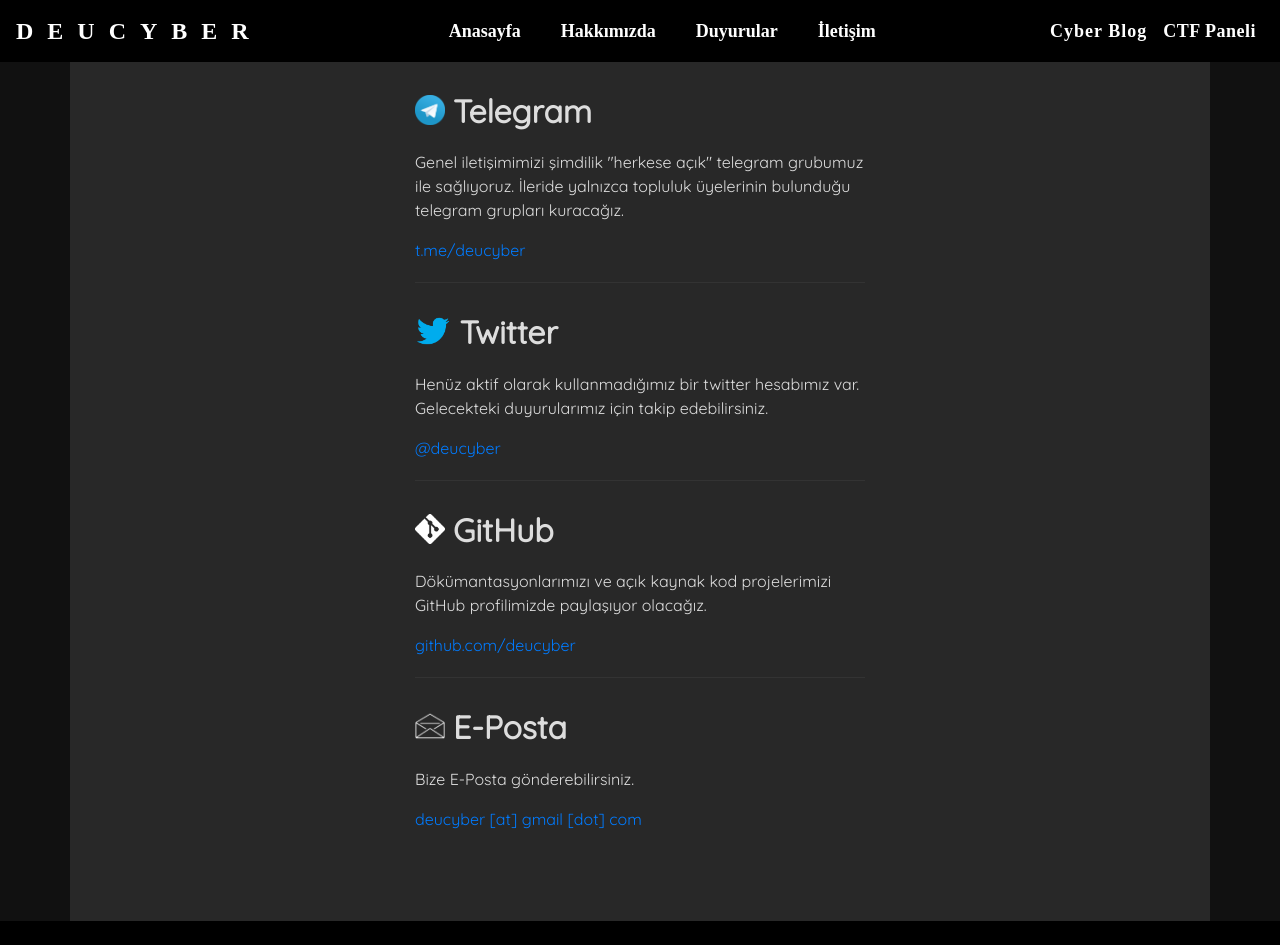
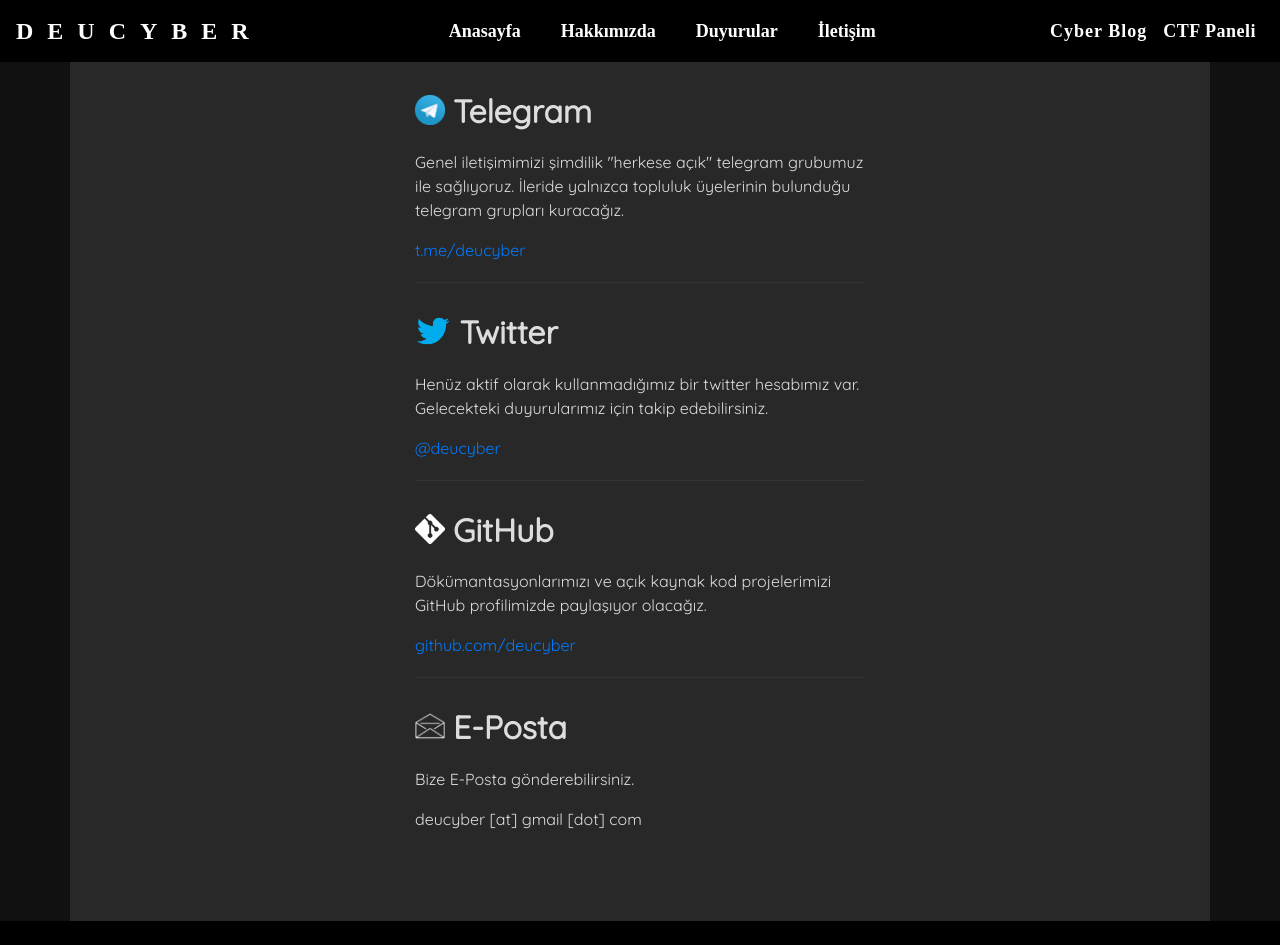
Before and after one commit to deucyber/deucyber-react, a React (Create React App) app: page /iletisim in a window 1280 px wide. Shown: the top 945 px of the page. Built offline with nearby package versions, Linux system fonts and the light colour scheme; a web font is replaced by a local one.

Commit message:
mailto removed

```diff
--- a/src/Iletisim.js
+++ b/src/Iletisim.js
@@ -73,7 +73,7 @@
 				<h2 className="header">E-Posta</h2>
 
 				<p>Bize E-Posta gönderebilirsiniz.</p>
-				<a href="mailto:deucyber@gmail.com">deucyber [at] gmail [dot] com</a>
+				<a>deucyber [at] gmail [dot] com</a>
 			</div>
 		</div>
 	</Styles>
```
